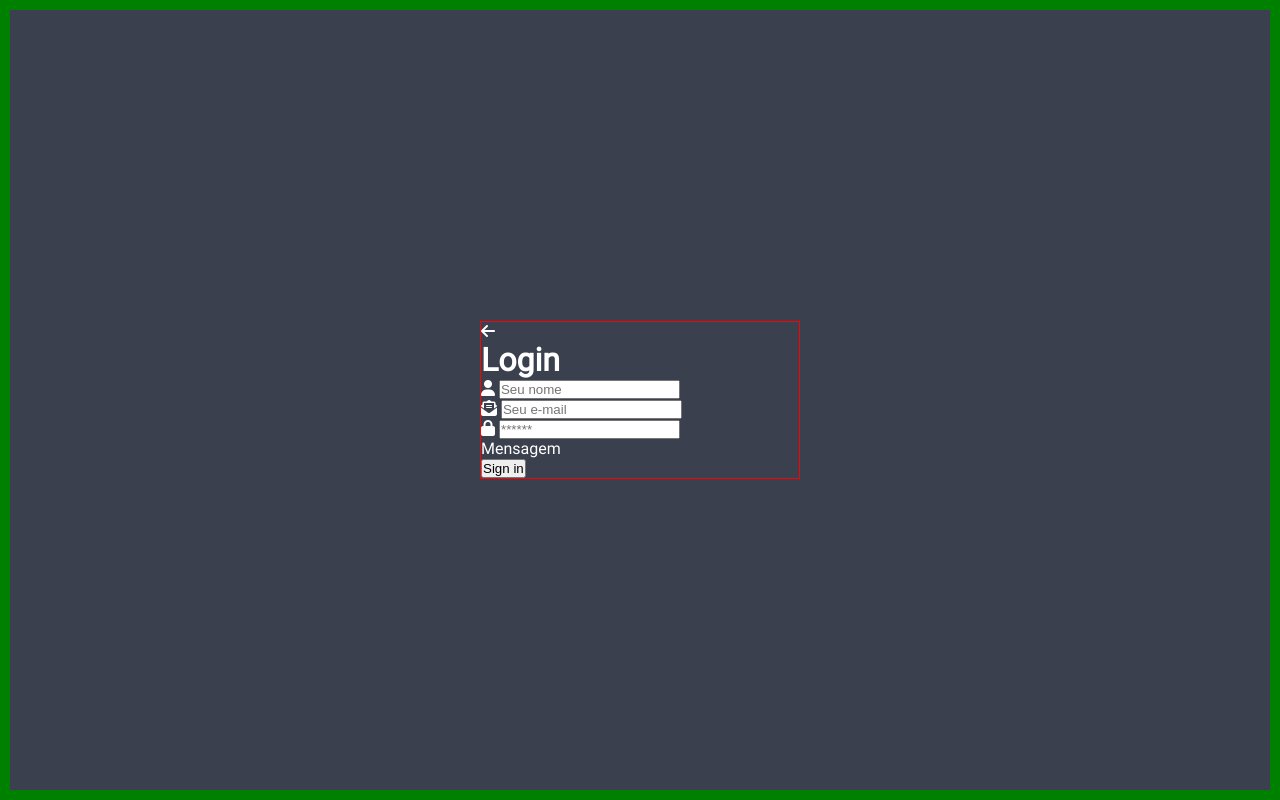
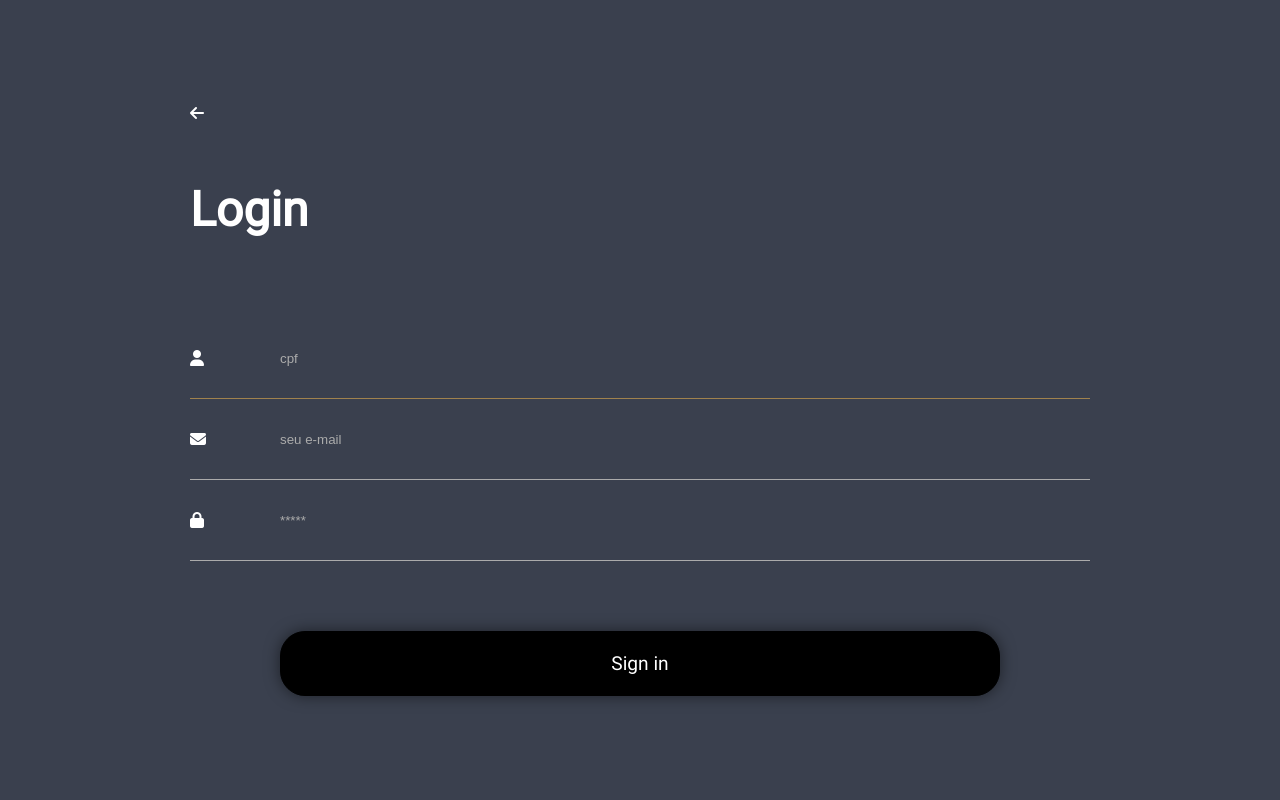
Before and after one commit to MarcosRobertoOliver/E-Players-Fs10, a plain HTML site: page login.html in a window 1280 px wide. Drawn offline with nearby package versions, Linux system fonts and the light colour scheme.

Commit message:
criando login e css

```diff
--- a/css/style-login.css
+++ b/css/style-login.css
@@ -1,37 +1,122 @@
-/* imports de fontes */
+/* imports de fonts */
+
 @font-face {
-    font-family:"Roboto-Regular";
-    src: url(../fonts/Roboto/Roboto-Regular.ttf) ;
+
+    font-family: "Roboto-Regular";
+    src: url(../fonts/Roboto/Roboto-Regular.ttf);
 }
 
-*{
-  margin: 0;
-  padding: 0;
-  box-sizing: border-box;
+* {
+    margin: 0;
+    padding: 0;
+    box-sizing: border-box;
 }
 
 body {
-    /* display-flex para centralizar o formulário */
+
+    /* flex para centralizar o formulário */
     display: flex;
     justify-content: center;
     align-items: center;
 
     height: 100vh;
-    border: 10px solid green;
 
+    /* border: 10px solid green; */
 
-    background-color: #3a404e;
-    color: white ;
+    background-color: #3A404E;
+    color: white;
     font-family: "Roboto-Regular";
+}
 
-}
 
 /* mobile first */
 
 .container {
+    width: 100%;
+    max-width: 315px;
+    margin: 0 auto;
 
-    width: 100%;
-    max-width: 320px;
-    margin: 0 auto;
-    border: 1px solid red;
+
+    /* border: 1px solid red; */
+
+
 }
+
+.voltar {
+    margin-bottom: 60px
+}
+
+.titulo {
+    margin-bottom: 100px;
+}
+
+.linha {
+    display: flex;
+    justify-content: space-between;
+    align-items: center;
+    margin-bottom: 20px;
+    padding-bottom: 20px;
+    border-bottom: 1px solid #ababab;
+
+}
+
+/* pinta a borda somente da primeira linha */
+
+.linha:first-of-type {
+
+    border-bottom: 1px solid #a0824d;
+}
+
+.linha input {
+    height: 40px;
+    width: 90%;
+    color: #ababab;
+    background-color: transparent;
+    border: none;
+    outline: none;
+}
+
+.linha input::placeholder {
+    color: #ababab;
+}
+
+.mensagem {
+    text-align: center;
+    color: #c67187;
+    height: 25px;
+}
+
+.signin {
+    display: block;
+    width: 80%;
+    margin: 25px auto 0;
+    background-color: black;
+    color: white;
+    padding: 20px;
+    border: 1px solid black;
+    border-radius: 25px;
+    font-size: 1.2rem;
+    font-family: "Roboto-Regular";
+    box-shadow: 0px 0px 15px rgba(0, 0, 0, 0.5);
+}
+
+/* Tablet */
+
+@media screen and (min-width: 768px ) {
+    .container {
+        max-width: 600px;
+    }
+    h1 {
+        font-size: 3rem;
+    }
+
+}
+
+/* Tablet */
+
+
+@media screen and (min-width: 992px ) {
+    .container {
+        max-width: 900px;
+    }
+}
--- a/login.html
+++ b/login.html
@@ -1,4 +1,3 @@
-
 <!DOCTYPE html>
 <html lang="pt-BR">
 
@@ -7,57 +6,63 @@
     <meta http-equiv="X-UA-Compatible" content="IE=edge">
     <meta name="viewport" content="width=device-width, initial-scale=1.0">
     <title>Login</title>
+    <!-- FONT AWESOME -->
     <link rel="stylesheet" href="https://cdnjs.cloudflare.com/ajax/libs/font-awesome/6.1.1/css/all.min.css">
 
-    <!-- link css -->
     <link rel="stylesheet" href="./css/style-login.css">
-
 </head>
 
 <body>
     <div class="container">
-        <i class="fa-solid fa-arrow-left"></i>
-        <h1>Login</h1>
+        <i class="fa-solid fa-arrow-left voltar"></i>
+
+        <h1 class="titulo">Login</h1>
 
         <form>
+
+
+            <!-- <div class="linha">
+                <select id="tipoLogin">
+                    <option value="">Tipo de Login</option>
+                    <option value="1">Nome</option>
+                    <option value="2">CPF</option>
+                </select>
+
+            </div> -->
+
             <div class="linha">
                 <i class="fa-solid fa-user"></i>
-                <input type="text" id="nome" placeholder="Seu nome">
+                <input type="text" id="cpf" placeholder="cpf" disabled>
             </div>
 
             <div class="linha">
-                <i class="fa-solid fa-envelope-open-text"></i>
-                <input type="e-mail" id="usuario" placeholder="Seu e-mail">
+                <i class="fa-solid fa-envelope"></i>
+                <input type="imail" id="usuario" placeholder="seu e-mail">
             </div>
 
             <div class="linha">
                 <i class="fa-solid fa-lock"></i>
-                <input type="password" id="senha" placeholder="******">
-            </div>
-
-            <div class="linha">
-              <p>Mensagem</p>
-            </div>
-
-            <div class="linha">
-                <button type="button">Sign in</button>
-              </div>
-
-
+                <input type="password" id="senha" placeholder="*****">
             </div>
 
 
+                <p class="mensagem"></p>
 
+
+                <button class="signin" type="button">Sign in</button>
 
 
         </form>
-
-
     </div>
 
 
+    <!-- biblioteca jquey -->
+    <script src="https://cdnjs.cloudflare.com/ajax/libs/jquery/3.6.0/jquery.min.js"></script>
+    <!-- jquery mask https://igorescobar.github.io/jQuery-Mask-Plugin/ -->
+    <script src="https://cdnjs.cloudflare.com/ajax/libs/jquery.mask/1.14.16/jquery.mask.min.js"></script>
 
 
+    <script src="./js/login.js"></script>
 </body>
 
 </html>
```
Also changed, not shown: css/style.css (+41 -18 lines), 1 other file.
